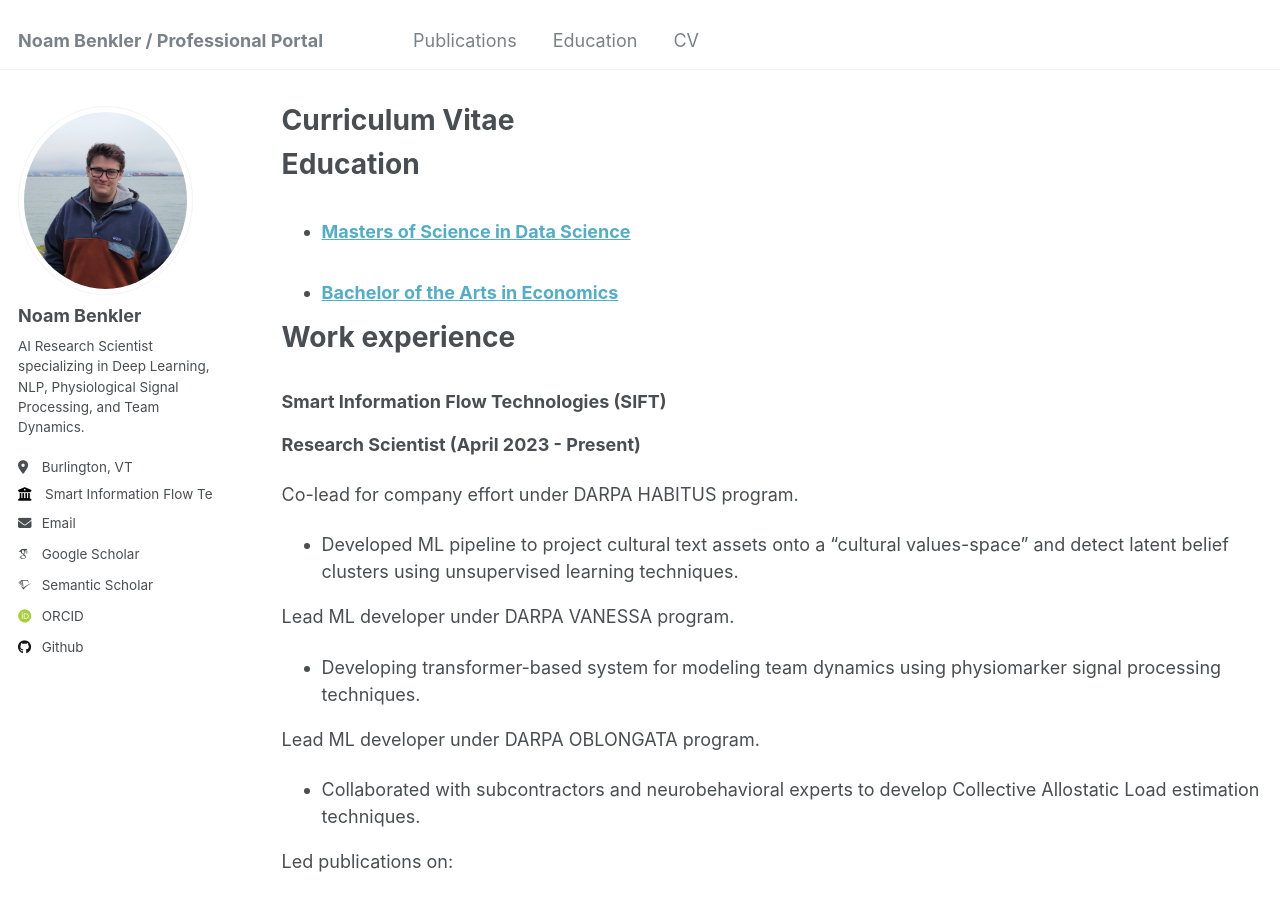
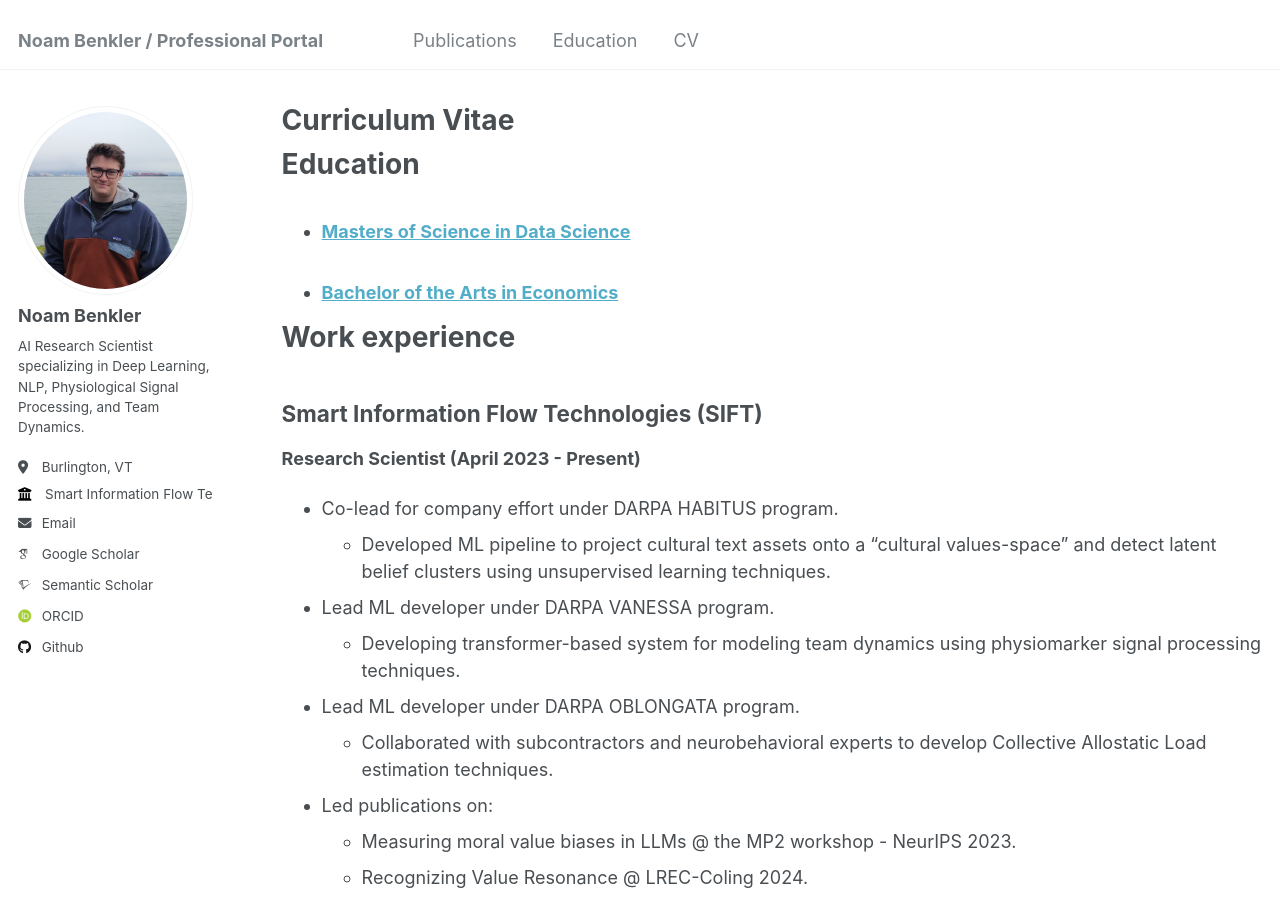
Before and after one commit to benklern/benklern.github.io, a Jekyll site: the page built from _pages/cv.md, in a window 1280 px wide and 900 px high. Built offline with Jekyll 4.4.1, drawn with Linux system fonts in a browser that asks for light colours; some web fonts are replaced.

Commit message:
updated cv

```diff
--- a/_pages/cv.md
+++ b/_pages/cv.md
@@ -28,45 +28,36 @@ Education
 Work experience
 ======
 
-### Smart Information Flow Technologies (SIFT)
+## Smart Information Flow Technologies (SIFT)
 **Research Scientist (April 2023 - Present)**
 
-Co-lead for company effort under DARPA HABITUS program.
+- Co-lead for company effort under DARPA HABITUS program.
   - Developed ML pipeline to project cultural text assets onto a “cultural values-space” and detect latent belief clusters using unsupervised learning techniques.
-
-Lead ML developer under DARPA VANESSA program.
+- Lead ML developer under DARPA VANESSA program.
   - Developing transformer-based system for modeling team dynamics using physiomarker signal processing techniques.
-
-Lead ML developer under DARPA OBLONGATA program.
+- Lead ML developer under DARPA OBLONGATA program.
   - Collaborated with subcontractors and neurobehavioral experts to develop Collective Allostatic Load estimation techniques.
-
-Led publications on:
+- Led publications on:
   - Measuring moral value biases in LLMs @ the MP2 workshop - NeurIPS 2023.
   - Recognizing Value Resonance @ LREC-Coling 2024.
-
-Contributed to winning proposals for:
+- Contributed to winning proposals for:
   - DARPA VANESSA
 
 **Associate Researcher (July 2020 - April 2023)**
 
-Directed research under DARPA HABITUS on the recognition of complex belief resonance in textual assets.
+- Directed research under DARPA HABITUS on the recognition of complex belief resonance in textual assets.
   - Modeled a novel task in NLP: Recognizing Value Resonance.
-
-Lead developer for ARMY CONCORDIA.
+- Lead developer for ARMY CONCORDIA.
   - Engineered an ML pipeline for predicting strategic dissent during collaborative activities using wearable physiological data.
   - Revamped legacy UI system for dynamic operation.
-
-Led opposition team for DARPA SCHNEIDER.
+- Led opposition team for DARPA SCHNEIDER.
   - Utilized ML techniques to predict user performance on cognitive and physical tasks.
-
-ML Developer under DARPA SCORE
+- ML Developer under DARPA SCORE
   - Developed the DeepClaim model for assigning confidence scores to claims in academic papers.
   - Designed the SCAN system for predicting academic paper validity using hierarchical “claim-cluster” graphs.
-
-Led publication:
+- Led publication:
   - Recognizing Value Resonance @ SBP-BRiMS 2022.
-
-Contributed to winning proposals for:
+- Contributed to winning proposals for:
   - ARMY CONCORDIA
   - DARPA OBLONGATA
 
```
